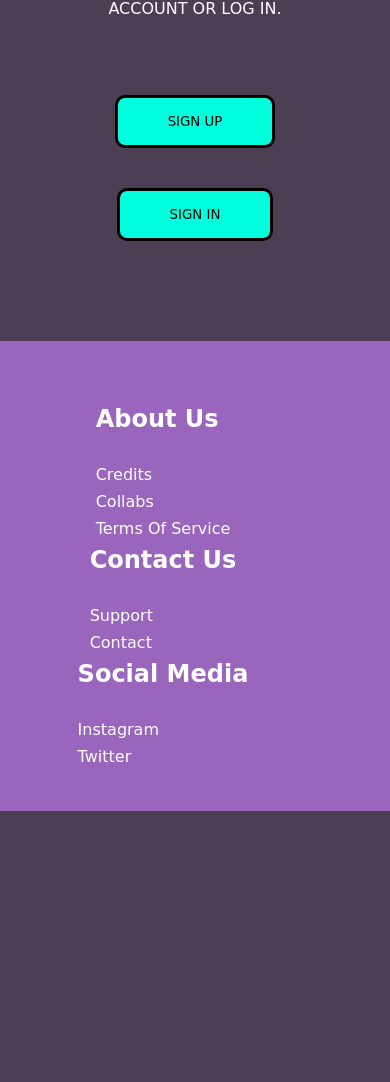
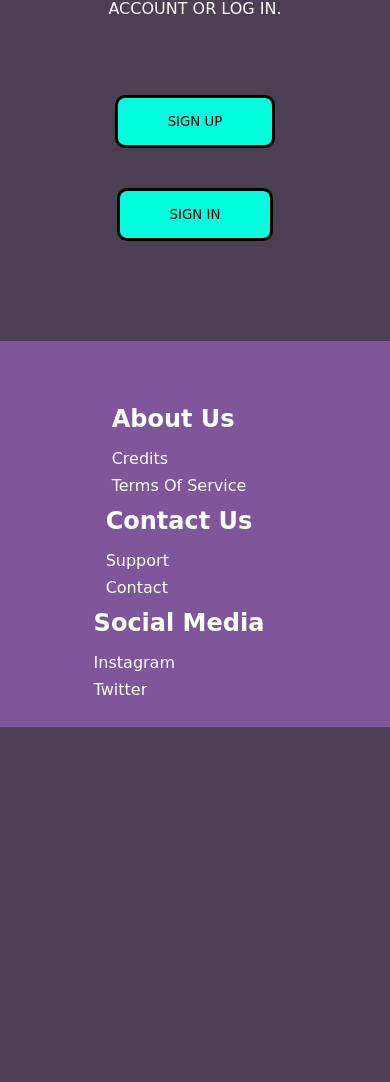
Before and after one commit to weenks/WeenksDiscordPage.github.io, a plain HTML site: page index.html in a window 390 px wide. Shown: the part 471-1553 px from the top of the page. After the commit the page ends 1198 px from the top, so only its background shows below. Drawn offline with Linux system fonts and the light colour scheme; a web font is replaced by a local one.

Commit message:
Footer Styling

```diff
--- a/Data/index.css
+++ b/Data/index.css
@@ -2,6 +2,7 @@
     box-sizing: border-box;
     margin: 0;
     padding: 0;
+    text-decoration: none;
     font-family: 'Zen Dots', cursive;
 }
 
@@ -21,6 +22,8 @@
 
 #Body {
     background-color: #4c3f54;
+    height: 100%;
+    min-height: 100%;
 }
 
 #Subtitle {
@@ -42,6 +45,7 @@
     margin-bottom: 20px;
     line-height: 2;
     display: inline-block;
+    position: static;
 }
 
 .TextDiv,
@@ -93,31 +97,34 @@ button:hover {
 }
 
 .FooterContainer {
-    background-color: #9a66bd;
+    background-color: #7e5699;
     padding: 2rem 0 1rem 0;
     margin: 0 auto;
     margin-top: 5rem;
+    box-sizing: border-box;
+    display:block;
 }
 
 .Footer {
     width: 80%;
     height: 15vh;
-    background-color: #9a66bd;
+    background-color: #7e5699;
     color: white;
     display: flex;
     justify-content: center;
     flex-wrap: wrap;
     margin: 0 auto;
+    bottom: 0;
 }
 
 .FooterHeading {
     display: flex;
     flex-direction: column;
-    margin-right: 4rem;
+    margin-right: 2rem;
 }
 
 .FooterHeading h2{
-    margin-bottom: 2rem;
+    margin-bottom: 1rem;
 }
 
 .FooterHeading a {
@@ -131,23 +138,10 @@ button:hover {
     transition: 0.3s ease-out;
 }
 
-@media screen and (max-width: 1150px){
+@media screen and (max-width: 802px){
     .Footer{
-        height: 50vh;
+        padding-top: 2rem;
+        height: 40vh;
     }
 
 }
-
-@media screen and (max-width: 820px){
-    .Footer{
-        padding-top: 2rem;
-    }
-
-}
-
-@media screen and (max-width: 720px){
-    .Footer3{
-        height: 50vh;
-    }
-
-}
--- a/index.html
+++ b/index.html
@@ -45,7 +45,6 @@
                     <div class="FooterHeading Footer1">
                         <h2>About Us</h2>
                         <a href="#">Credits</a>
-                        <a href="#">Collabs</a>
                         <a href="#">Terms Of Service</a>
                     </div>
                     <div class="FooterHeading Footer2">
```
